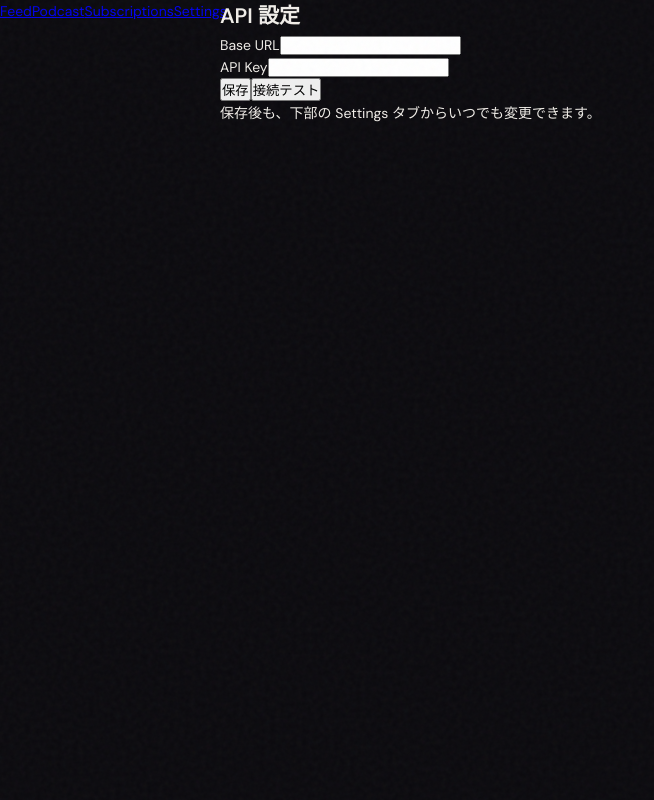
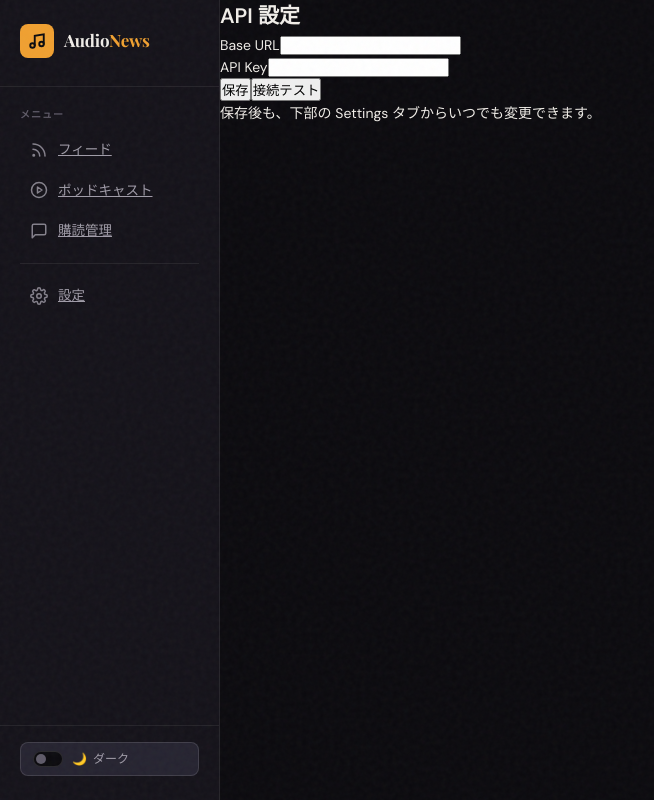
Before and after one commit to examinare000/news-listen, a Next.js app in the folder web/: page / in a window 1280 px wide. Shown: the whole page, without its empty margins (0-654 px from the left). Built offline with nearby package versions, Linux system fonts and the light colour scheme.

Commit message:
機能: NavigationBarをサイドバー化し、ThemeToggleコンポーネントを新規追加（T02）
アイコン・日本語ラベル付きサイドナビ構造に変更し、ダーク/ライトテーマを即時切替できるThemeToggleを実装。

```diff
--- a/web/components/NavigationBar.tsx
+++ b/web/components/NavigationBar.tsx
@@ -3,28 +3,143 @@
 import React from 'react'
 import Link from 'next/link'
 import { usePathname } from 'next/navigation'
+import { ThemeToggle } from '@/components/ui/ThemeToggle'
 
+// アイコン SVG は docs/design/app-ui.html L1388-1414 をインライン移植
+// WHY: アイコンライブラリを導入しない方針（依存追加ゼロ・デザイン正本と完全一致）
 const NAV_ITEMS = [
-  { label: 'Feed', href: '/feed' },
-  { label: 'Podcast', href: '/podcast' },
-  { label: 'Subscriptions', href: '/subscriptions' },
-  { label: 'Settings', href: '/settings' },
+  {
+    label: 'フィード',
+    href: '/feed',
+    icon: (
+      <svg
+        className="nav-icon"
+        viewBox="0 0 24 24"
+        fill="none"
+        stroke="currentColor"
+        strokeWidth="2"
+        strokeLinecap="round"
+        strokeLinejoin="round"
+        aria-hidden="true"
+      >
+        <path d="M4 11a9 9 0 0 1 9 9" />
+        <path d="M4 4a16 16 0 0 1 16 16" />
+        <circle cx="5" cy="19" r="1" />
+      </svg>
+    ),
+  },
+  {
+    label: 'ポッドキャスト',
+    href: '/podcast',
+    icon: (
+      <svg
+        className="nav-icon"
+        viewBox="0 0 24 24"
+        fill="none"
+        stroke="currentColor"
+        strokeWidth="2"
+        strokeLinecap="round"
+        strokeLinejoin="round"
+        aria-hidden="true"
+      >
+        <circle cx="12" cy="12" r="10" />
+        <polygon points="10 8 16 12 10 16 10 8" />
+      </svg>
+    ),
+  },
+  {
+    label: '購読管理',
+    href: '/subscriptions',
+    icon: (
+      <svg
+        className="nav-icon"
+        viewBox="0 0 24 24"
+        fill="none"
+        stroke="currentColor"
+        strokeWidth="2"
+        strokeLinecap="round"
+        strokeLinejoin="round"
+        aria-hidden="true"
+      >
+        <path d="M21 15a2 2 0 0 1-2 2H7l-4 4V5a2 2 0 0 1 2-2h14a2 2 0 0 1 2 2z" />
+      </svg>
+    ),
+  },
+  {
+    label: '設定',
+    href: '/settings',
+    icon: (
+      <svg
+        className="nav-icon"
+        viewBox="0 0 24 24"
+        fill="none"
+        stroke="currentColor"
+        strokeWidth="2"
+        strokeLinecap="round"
+        strokeLinejoin="round"
+        aria-hidden="true"
+      >
+        <circle cx="12" cy="12" r="3" />
+        <path d="M19.4 15a1.65 1.65 0 0 0 .33 1.82l.06.06a2 2 0 0 1-2.83 2.83l-.06-.06a1.65 1.65 0 0 0-1.82-.33 1.65 1.65 0 0 0-1 1.51V21a2 2 0 0 1-4 0v-.09A1.65 1.65 0 0 0 9 19.4a1.65 1.65 0 0 0-1.82.33l-.06.06a2 2 0 0 1-2.83-2.83l.06-.06A1.65 1.65 0 0 0 4.68 15a1.65 1.65 0 0 0-1.51-1H3a2 2 0 0 1 0-4h.09A1.65 1.65 0 0 0 4.6 9a1.65 1.65 0 0 0-.33-1.82l-.06-.06a2 2 0 0 1 2.83-2.83l.06.06A1.65 1.65 0 0 0 9 4.68a1.65 1.65 0 0 0 1-1.51V3a2 2 0 0 1 4 0v.09a1.65 1.65 0 0 0 1 1.51 1.65 1.65 0 0 0 1.82-.33l.06-.06a2 2 0 0 1 2.83 2.83l-.06.06A1.65 1.65 0 0 0 19.4 9a1.65 1.65 0 0 0 1.51 1H21a2 2 0 0 1 0 4h-.09a1.65 1.65 0 0 0-1.51 1z" />
+      </svg>
+    ),
+  },
 ]
 
 export function NavigationBar() {
   const pathname = usePathname()
 
   return (
+    <aside className="sidebar">
+      <div className="sidebar-logo">
+        <div className="logo-mark">
+          <div className="logo-icon">
+            <svg
+              width="18"
+              height="18"
+              viewBox="0 0 24 24"
+              fill="none"
+              stroke="currentColor"
+              strokeWidth="2.5"
+              strokeLinecap="round"
+              aria-hidden="true"
+            >
+              <path d="M9 18V5l12-2v13" />
+              <circle cx="6" cy="18" r="3" />
+              <circle cx="18" cy="16" r="3" />
+            </svg>
+          </div>
+          <span className="logo-text">
+            Audio<span>News</span>
+          </span>
+        </div>
+      </div>
+
+      <div className="nav-section-label">メニュー</div>
+
       <nav aria-label="メインナビゲーション">
-      {NAV_ITEMS.map(({ label, href }) => (
+        {NAV_ITEMS.map(({ label, href, icon }) => {
+          const isActive = pathname === href
+          return (
+            <React.Fragment key={href}>
+              {/* デザイン準拠: 設定の直前に区切り線（app-ui.html L1409） */}
+              {href === '/settings' && <div className="sidebar-divider"></div>}
               <Link
-          key={href}
                 href={href}
-          aria-current={pathname === href ? 'page' : undefined}
+                className={isActive ? 'nav-item active' : 'nav-item'}
+                aria-current={isActive ? 'page' : undefined}
               >
-          {label}
+                {icon}
+                <span>{label}</span>
               </Link>
-      ))}
+            </React.Fragment>
+          )
+        })}
       </nav>
+
+      <div className="sidebar-footer">
+        <ThemeToggle />
+      </div>
+    </aside>
   )
 }
--- /dev/null
+++ b/web/components/ui/ThemeToggle.tsx
@@ -0,0 +1,43 @@
+'use client'
+
+import React from 'react'
+import { KEY_THEME } from '@/lib/config'
+
+/**
+ * テーマ切替トグル（docs/design/app-ui.html L1425-1435, L2007-2012 準拠）。
+ *
+ * React state を持たず、`html[data-theme]` を単一の真実とする。
+ * WHY: テーマは CSS 変数（html[data-theme] セレクタ）だけで全体に反映できるため、
+ * state や Context で持つと全コンポーネント再レンダリングのコストだけが増える。
+ */
+export function ThemeToggle() {
+  const handleClick = () => {
+    const current = document.documentElement.dataset.theme
+    const next = current === 'dark' ? 'light' : 'dark'
+    document.documentElement.dataset.theme = next
+    // WHY: useLocalStorage フックは JSON.stringify で保存するため `"light"` のような
+    // 引用符付き文字列になり、layout.tsx のテーマ初期化スクリプトが読む生値
+    // （'light' | 'dark'）と互換にならない。ここでは localStorage を直接使う。
+    localStorage.setItem(KEY_THEME, next)
+  }
+
+  return (
+    <button
+      type="button"
+      className="theme-toggle"
+      aria-label="テーマ切替"
+      title="ライト/ダークモード切り替え"
+      onClick={handleClick}
+    >
+      <span className="theme-toggle-track">
+        <span className="theme-toggle-thumb"></span>
+      </span>
+      <span className="theme-toggle-label">
+        <span className="icon-moon">🌙</span>
+        <span className="icon-sun">☀️</span>
+        <span className="theme-name-dark">ダーク</span>
+        <span className="theme-name-light">ライト</span>
+      </span>
+    </button>
+  )
+}
```
Lines whose indentation alone changed are shown as unchanged.
